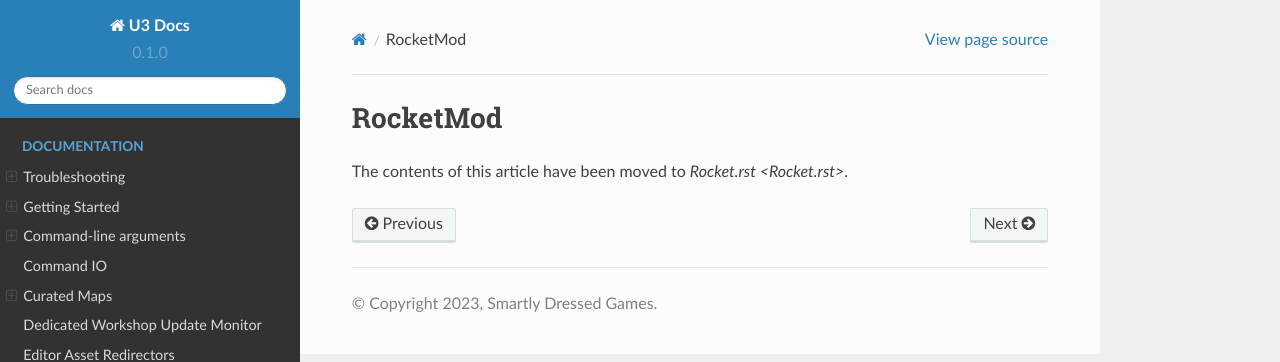
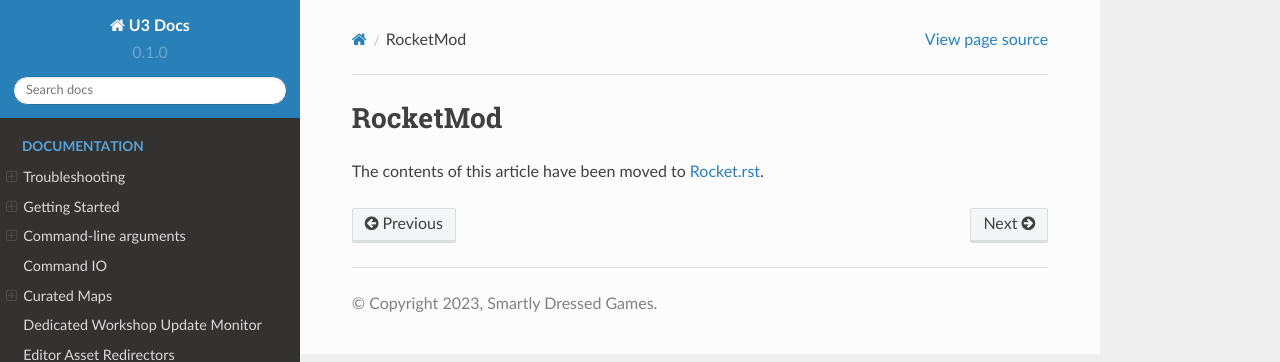
Before and after one commit to MoltonMontro/TestDocs, a Sphinx documentation site: the page built from docs/source/RocketMod.rst, in a window 1280 px wide. Shown: the top 362 px of the page. Built offline with Sphinx 7.4.7 and the Read the Docs theme 2.0.0, drawn with Linux system fonts in a browser that asks for light colours.

Commit message:
Update RocketMod.rst

```diff
--- a/docs/source/RocketMod.rst
+++ b/docs/source/RocketMod.rst
@@ -1,4 +1,4 @@
 RocketMod
 =========
 
-The contents of this article have been moved to `Rocket.rst <Rocket.rst>`.
+The contents of this article have been moved to `Rocket.rst <Rocket.rst>`_.
```
